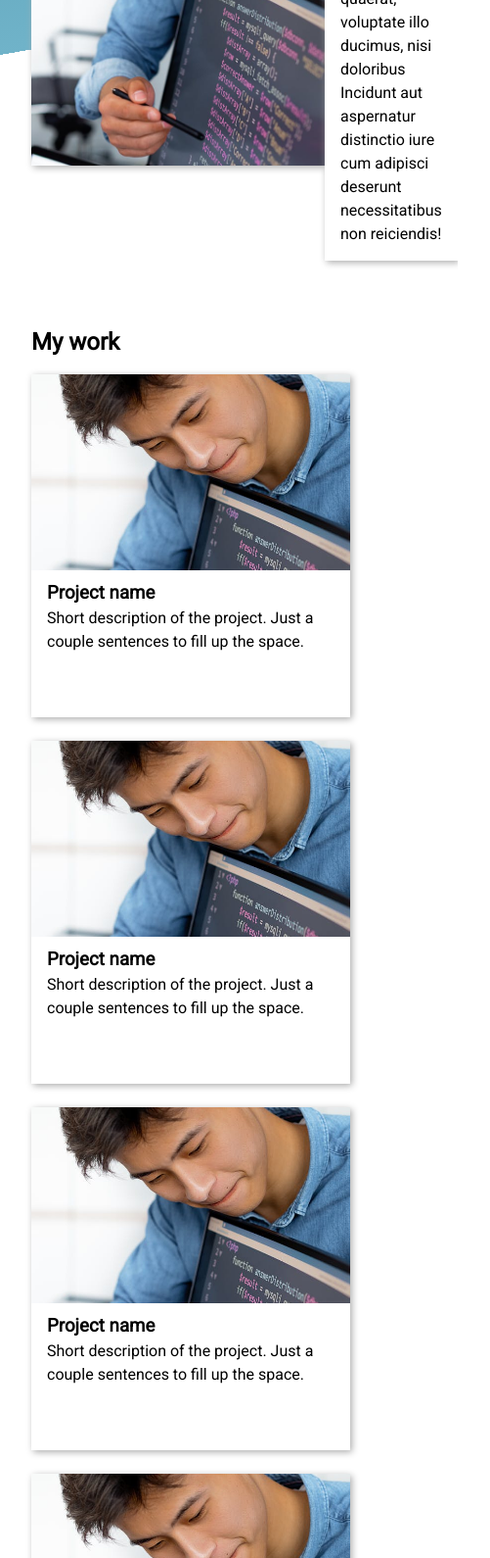
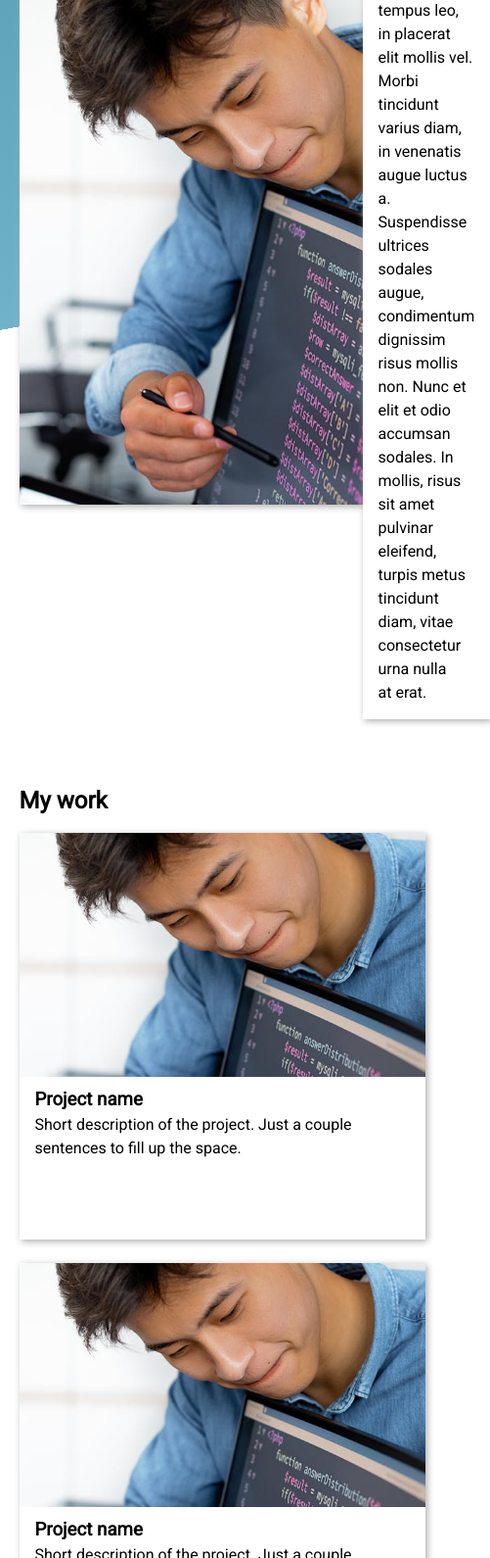
Before and after one commit to crL96/odin-homepage, a plain HTML site: page index.html in a window 390 px wide. Shown: the part 410-2000 px from the top of the page at 98% size, 501 px wide, since content can reach past the window. Drawn offline with Linux system fonts and the light colour scheme; files whose address does not match are found by name.

Commit message:
Improve responsive design

```diff
--- a/index.html
+++ b/index.html
@@ -8,20 +8,38 @@
 </head>
 <body>
     <header>
-        <img
-        srcset=""
-        src="/assets/images/portrait1_640px.jpg"
-        alt=""
-        id="headerPhoto">
+        <picture>
+            <source
+                srcset="/assets/images/portrait1_1to1_640px.jpg"
+                media="(min-width: 601px)">
+            <img
+            src="/assets/images/portrait1_640px.jpg"
+            alt=""
+            id="headerPhoto">
+        </picture>
         <section>
             <h2>About me</h2>
-            <p>Lorem, ipsum dolor sit amet consectetur adipisicing elit. Corrupti dolorum consequuntur, alias voluptatum error ab ex sunt atque blanditiis quia excepturi quaerat, voluptate illo ducimus, nisi doloribus Incidunt aut aspernatur distinctio iure cum adipisci deserunt necessitatibus non reiciendis!</p>
+            <p>Lorem ipsum dolor sit amet, consectetur adipiscing elit. Vestibulum egestas tortor sed iaculis imperdiet. Nulla ornare tempus leo, in placerat elit mollis vel. Morbi tincidunt varius diam, in venenatis augue luctus a. Suspendisse ultrices sodales augue, condimentum dignissim risus mollis non. Nunc et elit et odio accumsan sodales. In mollis, risus sit amet pulvinar eleifend, turpis metus tincidunt diam, vitae consectetur urna nulla at erat.</p>
         </section>
     </header>
 
     <main>
         <h2>My work</h2>
         <section class="gridContainer">
+            <div>
+                <img class="projectImg" src="assets/images/portrait1_640px.jpg" alt="">
+                <div class="projectInfo">
+                    <h3>Project name</h3>
+                    <p>Short description of the project. Just a couple sentences to fill up the space.</p>
+                </div>
+            </div>
+            <div>
+                <img class="projectImg" src="assets/images/portrait1_640px.jpg" alt="">
+                <div class="projectInfo">
+                    <h3>Project name</h3>
+                    <p>Short description of the project. Just a couple sentences to fill up the space.</p>
+                </div>
+            </div>
             <div>
                 <img class="projectImg" src="assets/images/portrait1_640px.jpg" alt="">
                 <div class="projectInfo">
--- a/style.css
+++ b/style.css
@@ -67,10 +67,16 @@ th, td {
     --gradient2: rgb(112, 179, 201);
 }
 
+body {
+    max-width: 2560px;
+    min-height: 100vh;
+    margin: auto
+}
+
 header {
     display: flex;
     align-items: center;
-    padding: 2rem;
+    padding: 2rem 5vw;
     background:linear-gradient(170deg, var(--gradient1), var(--gradient2) 60%, rgb(255, 255, 255) 60%, rgb(255, 255, 255));
 }
 
@@ -80,9 +86,10 @@ header > section {
     padding: 1rem;
 }
 
-header > img {
-    max-width: 300px;
+#headerPhoto {
+    max-width: 450px;
     box-shadow: 2px 2px 7px rgb(173, 173, 173);
+
 }
 
 main > h2 {
@@ -90,25 +97,24 @@ main > h2 {
 }
 
 main {
-    padding: 2rem;
+    padding: 2rem 5vw;
 }
 
 .gridContainer {
     display: grid;
 
-    grid-template-columns: repeat(auto-fit, minmax(250px, 1fr));
+    grid-template-columns: repeat(auto-fit, minmax(415px, 1fr));
     gap: 1.5rem;
 }
 
 .gridContainer > div {
-    min-height: 350px;
-    /* border: 1px solid black; */
+    aspect-ratio: 1 / 1;
     box-shadow: 2px 2px 7px rgb(173, 173, 173);
 }
 
 .projectImg {
     width: 100%;
-    max-height: 200px;
+    max-height: 60%;
     object-fit: cover;
 }
 
@@ -121,7 +127,7 @@ footer {
     justify-content: space-between;
 
     color: white;
-    padding: 1.5rem 2rem;
+    padding: 2rem 5vw;
     background-image: linear-gradient(var(--gradient1), var(--gradient2));
 }
 
```
Also changed, not shown: assets/images/portrait1_1280px.jpg (deleted), assets/images/portrait1_1to1_640px.jpg (added).
